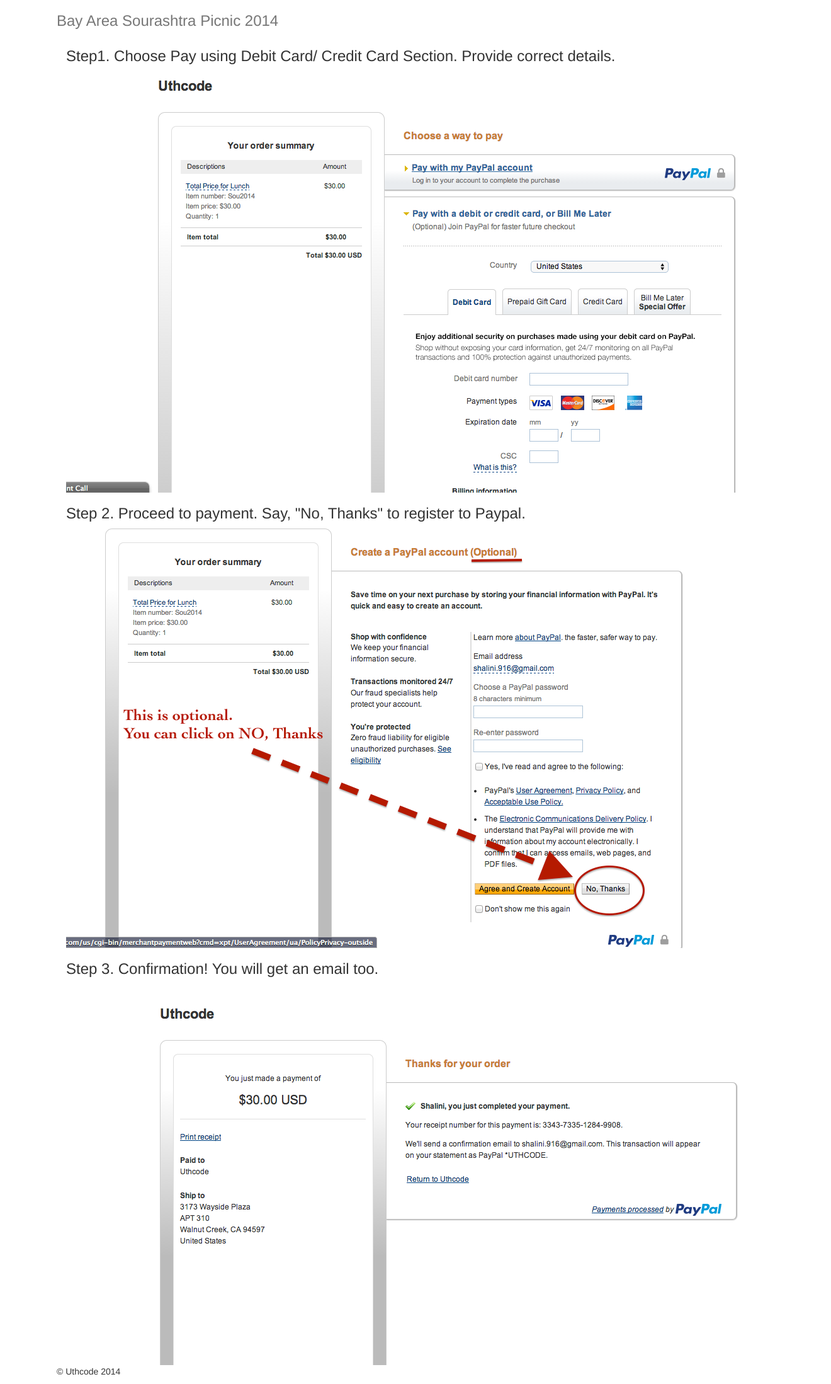
After one commit to uthcode/baysourashtra, a Python web app: template templates/stepbystep.html in a window 1320 px wide. The commit adds this page. Shown: the whole page at 63% size. Run offline with Jinja, Linux system fonts and the light colour scheme; the template is opened without the code that fills it, so the values that code supplies are empty; some libraries are stand-ins or nearby versions.

Commit message:
Updated with Step by Step Guide

```diff
--- a/handlers/__init__.py
+++ b/handlers/__init__.py
@@ -1,6 +1,7 @@
-__all__ = ['PaypalHandler', 'PersonHandler', 'ThankyouHandler', 'CancelHandler']
+__all__ = ['PaypalHandler', 'PersonHandler', 'ThankyouHandler', 'CancelHandler', 'StepbyStepHandler']
 
 from .person import PersonHandler
 from .pay import PaypalHandler
 from .thankyou import ThankyouHandler
 from .cancel import CancelHandler
+from .stepbystep import StepbyStepHandler
--- a/main.py
+++ b/main.py
@@ -1,11 +1,12 @@
 import webapp2
 
-from handlers import PersonHandler, PaypalHandler, ThankyouHandler, CancelHandler
+from handlers import PersonHandler, PaypalHandler, ThankyouHandler, CancelHandler, StepbyStepHandler
 
 app = webapp2.WSGIApplication(
   [('/', PersonHandler),
    ('/pay/(.*)', PaypalHandler),
    ('/thanks/(.*)', ThankyouHandler),
-   ('/cancel', CancelHandler)
+   ('/cancel', CancelHandler),
+   ('/stepbystep', StepbyStepHandler)
   ],
   debug=True)
--- a/templates/cancel.html
+++ b/templates/cancel.html
@@ -1,5 +1,5 @@
 {% extends "base.html" %}
-{% block title %}Thank you!{% endblock %}
+{% block title %}Cancelled.{% endblock %}
 {% block content %}
 
 <h3>You choose to cancel the request.</h3>
--- /dev/null
+++ b/templates/stepbystep.html
@@ -0,0 +1,43 @@
+{% extends "base.html" %}
+{% block title %}Step by Step{% endblock %}
+{% block content %}
+<div class="container">
+    <div class="row clearfix">
+        <div class="col-md-12 column">
+
+            <h3>
+                Step1. Choose Pay using Debit Card/ Credit Card Section. Provide correct details.
+            </h3>
+
+            <div class="row clearfix">
+                <div class="col-md-12 column">
+                    <img alt="Step1" src="/static/Step1.png" />
+                </div>
+            </div>
+
+            <h3>
+                Step 2. Proceed to payment. Say, "No, Thanks" to register to Paypal.
+            </h3>
+
+            <div class="row clearfix">
+                <div class="col-md-12 column">
+                    <img alt="Step2" src="/static/Step2.png" />
+                </div>
+            </div>
+
+
+            <h3>
+                Step 3. Confirmation! You will get an email too.
+            </h3>
+
+            <div class="row clearfix">
+                <div class="col-md-12 column">
+                    <img alt="Step3" src="/static/Step3.png" />
+                </div>
+            </div>
+        </div>
+    </div>
+</div>
+
+
+{% endblock %}
--- a/utils/__init__.py
+++ b/utils/__init__.py
@@ -13,3 +13,4 @@ form_template = JINJA_ENVIRONMENT.get_template('form.html')
 pay_template = JINJA_ENVIRONMENT.get_template('paypal.html')
 thankyou_template = JINJA_ENVIRONMENT.get_template('thankyou.html')
 cancel_template = JINJA_ENVIRONMENT.get_template('cancel.html')
+step_by_step_template = JINJA_ENVIRONMENT.get_template('stepbystep.html')
```
Also changed, not shown: handlers/stepbystep.py (added, +7 -0 lines), templates/paypal.html (+5 -5 lines), static/Step1.png (added), static/Step2.png (added), static/Step3.png (added).
